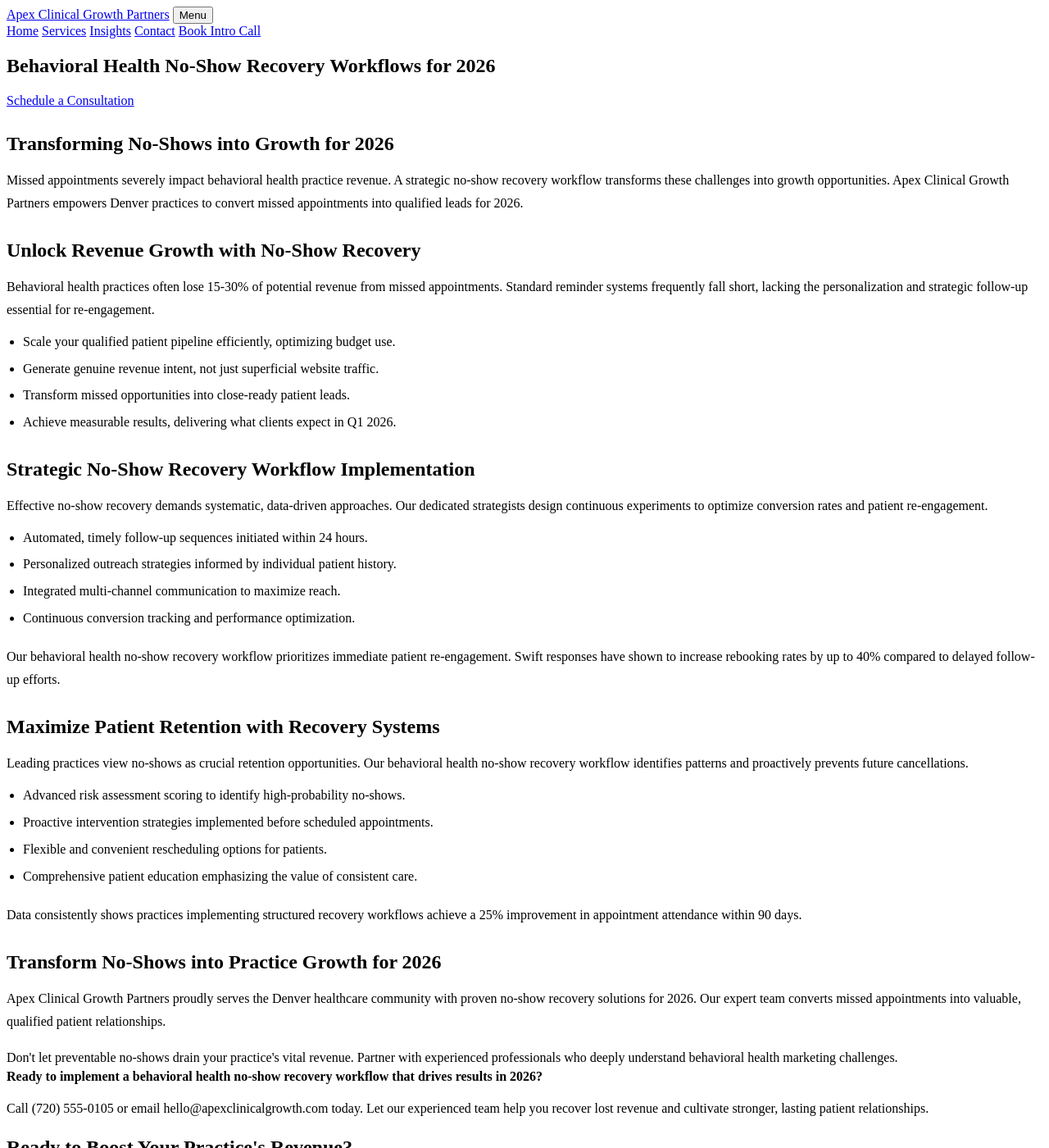
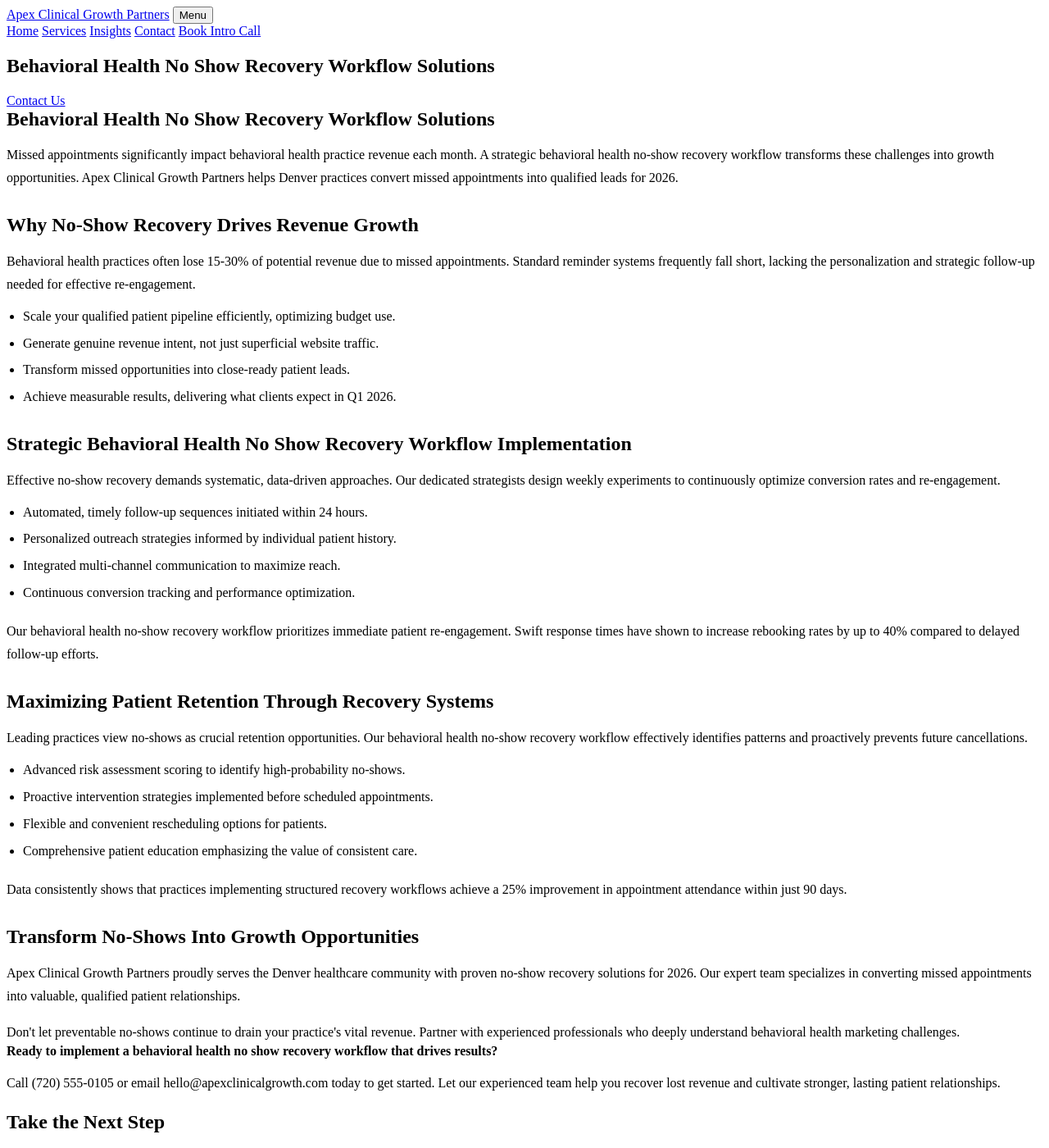
Before and after one commit to prjctlphbt/orbitr-canary-angular-20260228, a Jekyll site: the page angular-behavioral-noshow-20260228144655.html, which Jekyll copies as it is, in a window 1280 px wide and 1400 px high. Shown: the whole window at 82% size. Built offline with Jekyll 4.4.1, drawn with Linux system fonts in a browser that asks for light colours; some of the changed text lies outside the part shown.

Commit message:
Rollback: Revert changes to angular-behavioral-noshow-20260228144655.html

```diff
--- a/angular-behavioral-noshow-20260228144655.html
+++ b/angular-behavioral-noshow-20260228144655.html
@@ -4,8 +4,8 @@
 <head>
 <meta charset="utf-8"/>
 <meta content="width=device-width, initial-scale=1.0" name="viewport"/>
-<meta content="Boost behavioral health revenue and patient retention with Apex Clinical Growth Partners' no-show recovery workflows. Optimize your practice and convert missed appointments into growth opportunities for 2026." name="description"/>
-<title>Behavioral Health No-Show Recovery Workflows | Apex Clinical Growth Partners</title>
+<meta content="Maximize revenue and patient retention in behavioral health. Discover Apex Clinical Growth Partners' proven no-show recovery workflows, designed to optimize your practice and convert missed appointments into growth opportunities for 2026." name="description"/>
+<title>Behavioral Health No Show Recovery Workflow Solutions</title>
 <style>
 
 
@@ -102,51 +102,51 @@
 <main class="page-main">
 <section class="page-hero landing-hero">
 <div class="container">
-<h1 class="orbitr-generated-content">Behavioral Health No-Show Recovery Workflows for 2026</h1>
-<a class="cta" href="/contact/">Schedule a Consultation</a>
+<h1 class="orbitr-generated-content">Behavioral Health No Show Recovery Workflow Solutions</h1>
+<a class="cta" href="/services/">Contact Us</a>
 </div>
 </section>
 <section class="landing-content">
 <div class="container orbitr-generated-content">
-<h2>Transforming No-Shows into Growth for 2026</h2>
-<p>Missed appointments severely impact behavioral health practice revenue. A strategic no-show recovery workflow transforms these challenges into growth opportunities. Apex Clinical Growth Partners empowers Denver practices to convert missed appointments into qualified leads for 2026.</p>
-<h2>Unlock Revenue Growth with No-Show Recovery</h2>
-<p>Behavioral health practices often lose 15-30% of potential revenue from missed appointments. Standard reminder systems frequently fall short, lacking the personalization and strategic follow-up essential for re-engagement.</p>
+<h1>Behavioral Health No Show Recovery Workflow Solutions</h1>
+<p>Missed appointments significantly impact behavioral health practice revenue each month. A strategic behavioral health no-show recovery workflow transforms these challenges into growth opportunities. Apex Clinical Growth Partners helps Denver practices convert missed appointments into qualified leads for 2026.</p>
+<h2>Why No-Show Recovery Drives Revenue Growth</h2>
+<p>Behavioral health practices often lose 15-30% of potential revenue due to missed appointments. Standard reminder systems frequently fall short, lacking the personalization and strategic follow-up needed for effective re-engagement.</p>
 <ul>
 <li>Scale your qualified patient pipeline efficiently, optimizing budget use.</li>
 <li>Generate genuine revenue intent, not just superficial website traffic.</li>
 <li>Transform missed opportunities into close-ready patient leads.</li>
 <li>Achieve measurable results, delivering what clients expect in Q1 2026.</li>
 </ul>
-<h2>Strategic No-Show Recovery Workflow Implementation</h2>
-<p>Effective no-show recovery demands systematic, data-driven approaches. Our dedicated strategists design continuous experiments to optimize conversion rates and patient re-engagement.</p>
+<h2>Strategic Behavioral Health No Show Recovery Workflow Implementation</h2>
+<p>Effective no-show recovery demands systematic, data-driven approaches. Our dedicated strategists design weekly experiments to continuously optimize conversion rates and re-engagement.</p>
 <ul>
 <li>Automated, timely follow-up sequences initiated within 24 hours.</li>
 <li>Personalized outreach strategies informed by individual patient history.</li>
 <li>Integrated multi-channel communication to maximize reach.</li>
 <li>Continuous conversion tracking and performance optimization.</li>
 </ul>
-<p>Our behavioral health no-show recovery workflow prioritizes immediate patient re-engagement. Swift responses have shown to increase rebooking rates by up to 40% compared to delayed follow-up efforts.</p>
-<h2>Maximize Patient Retention with Recovery Systems</h2>
-<p>Leading practices view no-shows as crucial retention opportunities. Our behavioral health no-show recovery workflow identifies patterns and proactively prevents future cancellations.</p>
+<p>Our behavioral health no-show recovery workflow prioritizes immediate patient re-engagement. Swift response times have shown to increase rebooking rates by up to 40% compared to delayed follow-up efforts.</p>
+<h2>Maximizing Patient Retention Through Recovery Systems</h2>
+<p>Leading practices view no-shows as crucial retention opportunities. Our behavioral health no-show recovery workflow effectively identifies patterns and proactively prevents future cancellations.</p>
 <ul>
 <li>Advanced risk assessment scoring to identify high-probability no-shows.</li>
 <li>Proactive intervention strategies implemented before scheduled appointments.</li>
 <li>Flexible and convenient rescheduling options for patients.</li>
 <li>Comprehensive patient education emphasizing the value of consistent care.</li>
 </ul>
-<p>Data consistently shows practices implementing structured recovery workflows achieve a 25% improvement in appointment attendance within 90 days.</p>
-<h2>Transform No-Shows into Practice Growth for 2026</h2>
-<p>Apex Clinical Growth Partners proudly serves the Denver healthcare community with proven no-show recovery solutions for 2026. Our expert team converts missed appointments into valuable, qualified patient relationships.</p>
-<p>Don't let preventable no-shows drain your practice's vital revenue. Partner with experienced professionals who deeply understand behavioral health marketing challenges.</p>
-<strong>Ready to implement a behavioral health no-show recovery workflow that drives results in 2026?</strong>
-<p>Call (720) 555-0105 or email hello@apexclinicalgrowth.com today. Let our experienced team help you recover lost revenue and cultivate stronger, lasting patient relationships.</p>
+<p>Data consistently shows that practices implementing structured recovery workflows achieve a 25% improvement in appointment attendance within just 90 days.</p>
+<h2>Transform No-Shows Into Growth Opportunities</h2>
+<p>Apex Clinical Growth Partners proudly serves the Denver healthcare community with proven no-show recovery solutions for 2026. Our expert team specializes in converting missed appointments into valuable, qualified patient relationships.</p>
+<p>Don't let preventable no-shows continue to drain your practice's vital revenue. Partner with experienced professionals who deeply understand behavioral health marketing challenges.</p>
+<strong>Ready to implement a behavioral health no show recovery workflow that drives results?</strong>
+<p>Call (720) 555-0105 or email hello@apexclinicalgrowth.com today to get started. Let our experienced team help you recover lost revenue and cultivate stronger, lasting patient relationships.</p>
 </div>
 </section>
 <section class="landing-cta">
 <div class="container">
-<h2>Ready to Boost Your Practice's Revenue?</h2>
-<a class="cta" href="/contact/">Schedule Your Free Consultation</a>
+<h2>Take the Next Step</h2>
+<a class="cta" href="/services/">Contact Us</a>
 </div>
 </section>
 </main>
```
